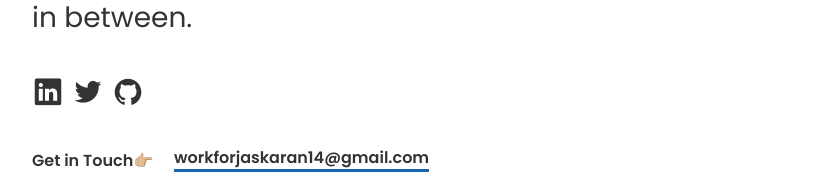
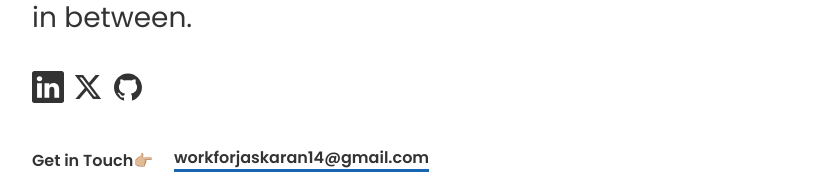
Before and after one commit to jaskaran019/Portfolio-Website, a React (Create React App) app: page / in a window 1280 px wide. Shown: the part 410-584 px from the top of the page, without its empty margins (160-982 px from the left). Built offline with nearby package versions, Linux system fonts and the light colour scheme.

Commit message:
icons chnaged to react icons

```diff
--- a/public/index.html
+++ b/public/index.html
@@ -9,7 +9,6 @@
     <meta name="description" content="Web site created using create-react-app" />
 
     <link rel="manifest" href="%PUBLIC_URL%/manifest.json" />
-    <link rel="stylesheet" href="https://unicons.iconscout.com/release/v4.0.8/css/line.css">
     <title>Jaskaran Singh</title>
 </head>
 
--- a/src/Components/Home.jsx
+++ b/src/Components/Home.jsx
@@ -18,6 +18,8 @@ import {
   TimelineDot
 } from '@mui/lab'
 // Importing Icons
+import {RiTwitterXFill} from "react-icons/ri";
+import {BsLinkedin} from "react-icons/bs";
 import { BsDownload } from "react-icons/bs";
 import { BiLogoFirebase } from "react-icons/bi";
 import { TbBrandCpp } from "react-icons/tb";
@@ -94,9 +96,9 @@ const Home = () => {
           </div>
           <div className={styles.linkContainer}>
             <ul className={styles.links}>
-              <li className={styles.link}><a href="https://www.linkedin.com/in/jaskaran-singh-28a47019a/" target="_blank"><i class="uil uil-linkedin"></i></a></li>
-              <li className={styles.link}><a href="https://twitter.com/jaskaran_019" target="_blank"><i class="uil uil-twitter" ></i></a></li>
-              <li className={styles.link}><a href="https://github.com/jaskaran019" target="_blank"><i class="uil uil-github"></i></a></li>
+              <li className={styles.link}><a href="https://www.linkedin.com/in/jaskaran-singh-28a47019a/" target="_blank"><BsLinkedin/></a></li>
+              <li className={styles.link}><a href="https://twitter.com/jaskaran_019" target="_blank"><RiTwitterXFill/></a></li>
+              <li className={styles.link}><a href="https://github.com/jaskaran019" target="_blank"><AiFillGithub/></a></li>
             </ul>
           </div>
           <p className={styles.email}>Get in Touch👉🏼<a href="mailto: workforjaskaran14@gmail.com">workforjaskaran14@gmail.com</a></p>
```
